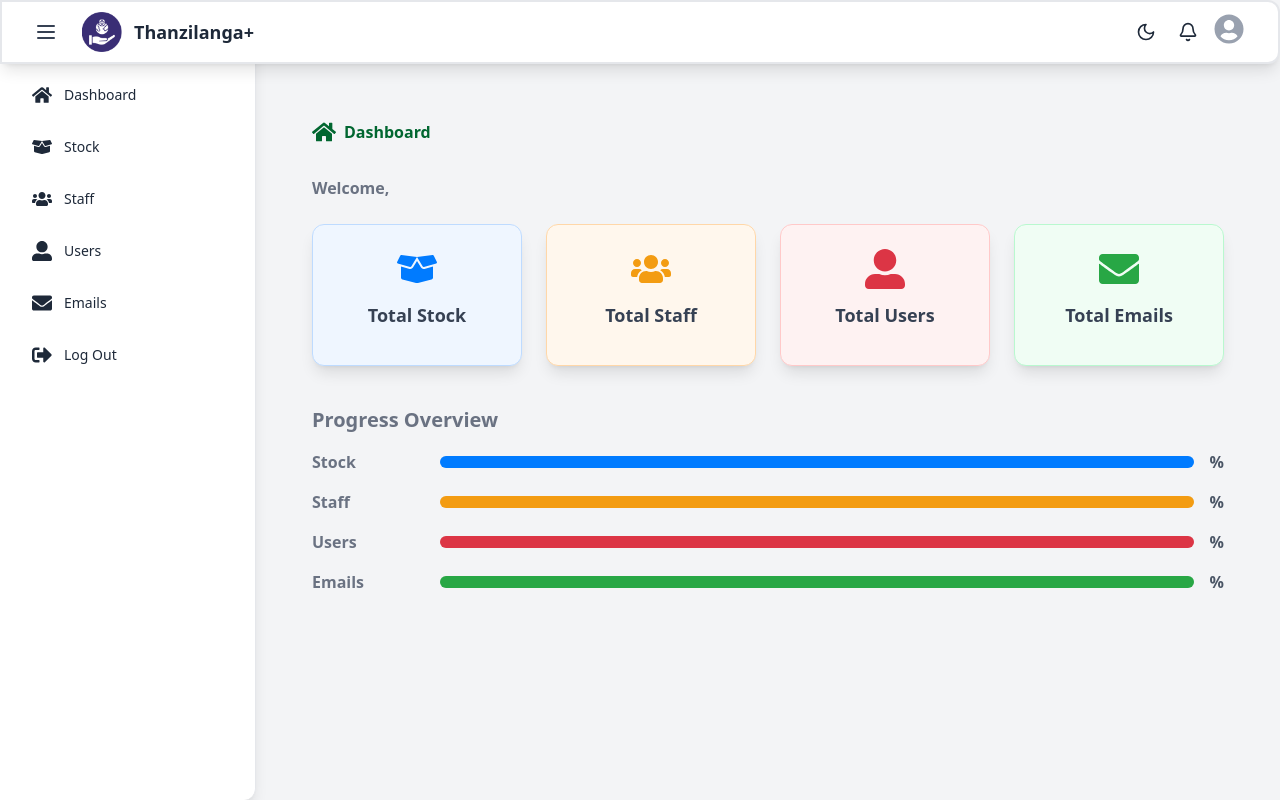
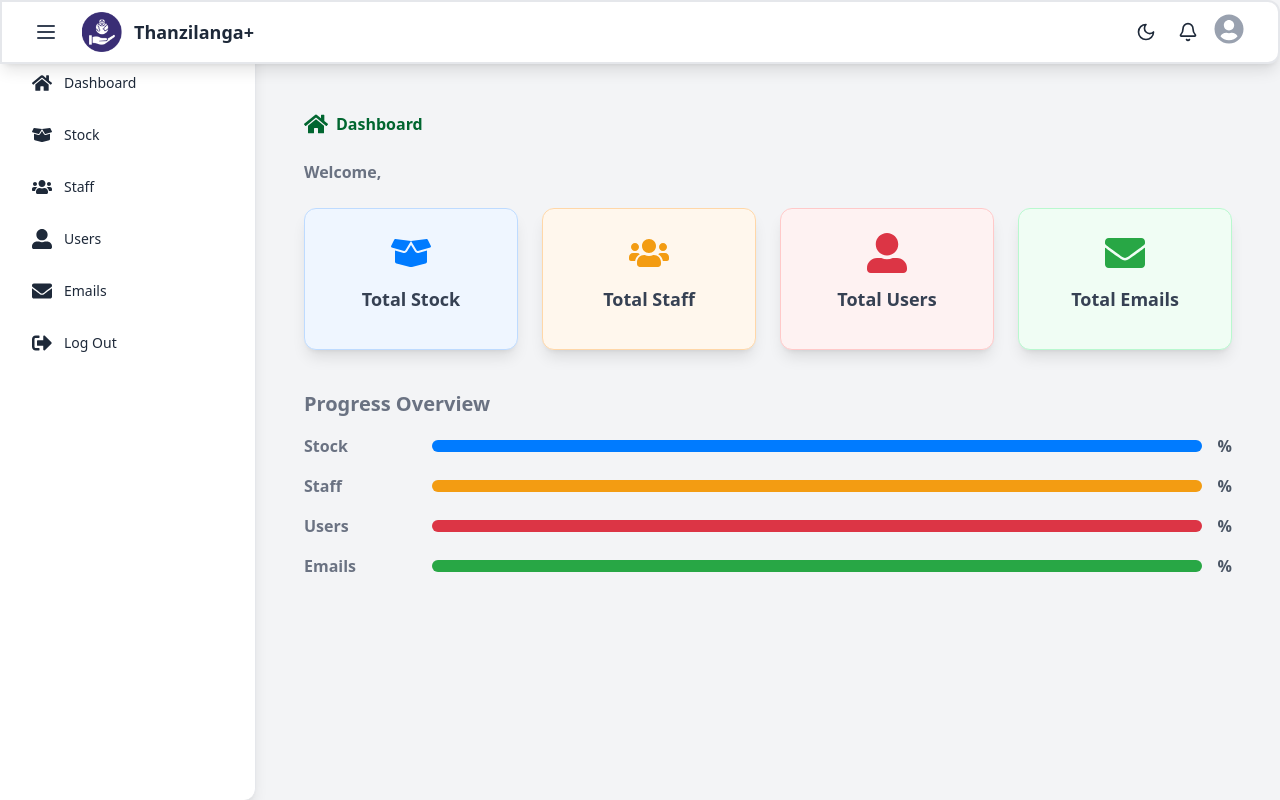
Before and after one commit to yammie6060/my-project, a React (Vite) app: page /dashboard in a window 1280 px wide. Built offline with nearby package versions, Linux system fonts and the light colour scheme; sample sign-in values are in the browser's storage.

Commit message:
another commit

```diff
--- a/src/Components/Dashboard.jsx
+++ b/src/Components/Dashboard.jsx
@@ -74,15 +74,15 @@ const Dashboard = ({ isDark }) => {
   ];
 
   return (
-    <div className={`p-8 min-h-screen ${isDark ? 'bg-gray-900' : ''}`}>
-      <div className="flex justify-between items-center">
+    <div className={`p-6 min-h-screen ${isDark ? 'bg-gray-900' : ''}`}>
+
         <h4 className={`flex items-center gap-2 font-bold ${isDark ? 'text-green-400' : 'text-green-800'}`}>
           <FaHome size={24} />
           <span>Dashboard</span>
         </h4>
-      </div>
 
-      <div className="mt-8">
+
+      <div className="mt-6">
         <h3 className={`text font-bold ${isDark ? 'text-white' : 'text-gray-500'}`}>
 
           Welcome, <span className={isDark ? 'text-green-400' : 'text-green-700'}>{username}</span>
--- a/src/Layout.jsx
+++ b/src/Layout.jsx
@@ -104,7 +104,7 @@ const Layout = ({ onLogout }) => {
         />
       )}
       <aside
-        className={`fixed inset-y-0 top-5 left-0 z-50 transition-transform duration-300 ease-in-out ${
+        className={`fixed inset-y-0 top-2 left-0 z-50 transition-transform duration-300 ease-in-out ${
           isSidebarOpen ? 'translate-x-0' : '-translate-x-full'
         } ${
           isMobile || isIconsOnly ? 'w-20' : 'w-64'
```
